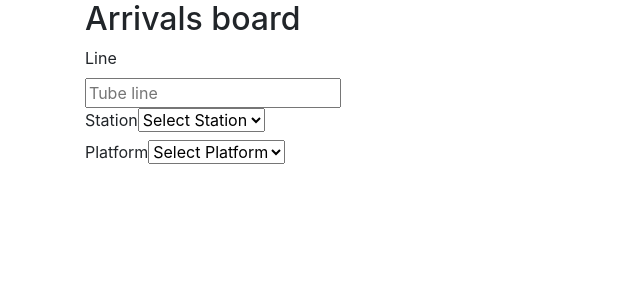
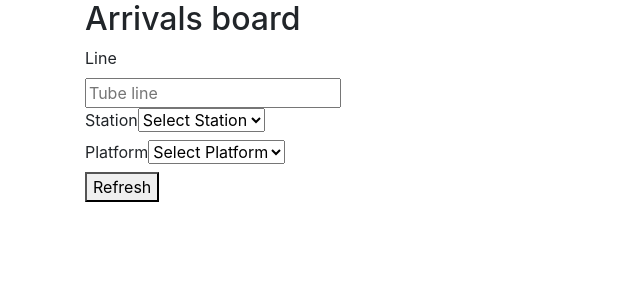
Before and after one commit to GRose01/training-tfl-arrivals, a Vue app: page / in a window 1280 px wide. Shown: the top 300 px of the page, without its empty margins (0-640 px from the left). Built offline with nearby package versions, Linux system fonts and the light colour scheme.

Commit message:
added refresh button

```diff
--- a/src/App.vue
+++ b/src/App.vue
@@ -23,8 +23,7 @@
         </select>
       </div>
     </div>
-
-    <!-- <h4>{{currentTime}}</h4> -->
+    <button v-on:click="refresh()">Refresh</button>
       <table v-if="isLoaded">
         <tr>
           <th>Line</th>
@@ -39,7 +38,6 @@
             <p v-if='Math.floor(item.timeToStation/60) === 0'>Due</p>
             <p v-else>{{Math.floor(item.timeToStation/60)}} mins</p>
           </td>
-          <td>{{item.platformName}}</td>
         </tr>
       </table>
   </div>
@@ -47,8 +45,6 @@
 
 <script>
 import axios from "axios";
-// import moment from "moment";
-
 
 export default {
   name: "MainApp",
@@ -56,7 +52,6 @@ export default {
   data () {
     return {
       title: "Arrivals board",
-      // currentTime: moment("dddd, MMMM Do YYYY, h:mm:ss a"),
       lineId: "",
       stations: [],
       stopPoint: "",
@@ -71,12 +66,10 @@ export default {
 
   methods: {
     getStationsInfo() {
-      //this is to get the stop points on a line so the dropdown can be populated
       axios
         .get('https://api.tfl.gov.uk/Line/'  + this.lineId + '/StopPoints')
         .then(response => {
           this.stations = response.data;
-          // this.refreshInterval = setInterval(this.getTubeInfo, 20000)
         })
     },
     getTubeInfo(event) {
@@ -86,7 +79,6 @@ export default {
         .then(response => {
           this.timetable = response.data;
           this.platformFilter();
-          // this.getMinutes();
         })
     },
     platformFilter() {
@@ -104,12 +96,10 @@ export default {
       return this.platformArrivals.sort((a, b) => {
         return a.timeToStation - b.timeToStation;
       })
+    },
+    refresh() {
+      this.getStationsInfo()
     }
-        // getMinutes() {
-    //   const times = this.tubeLine.map(x => Math.floor(x.timeToStation/60));
-    //   return times === 0 ? "Due" : Math.floor(times/60) + "mins";
-    // },
-
   }
 };
 </script>
```
